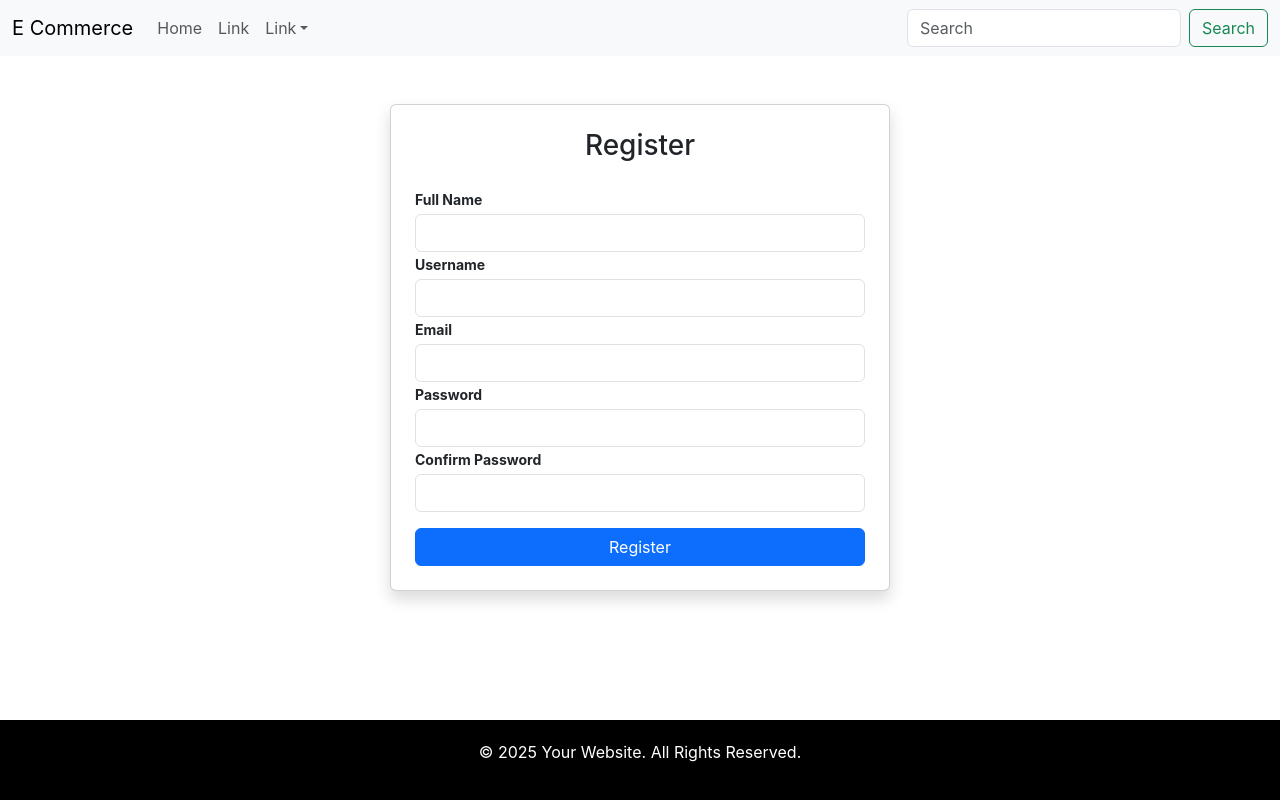
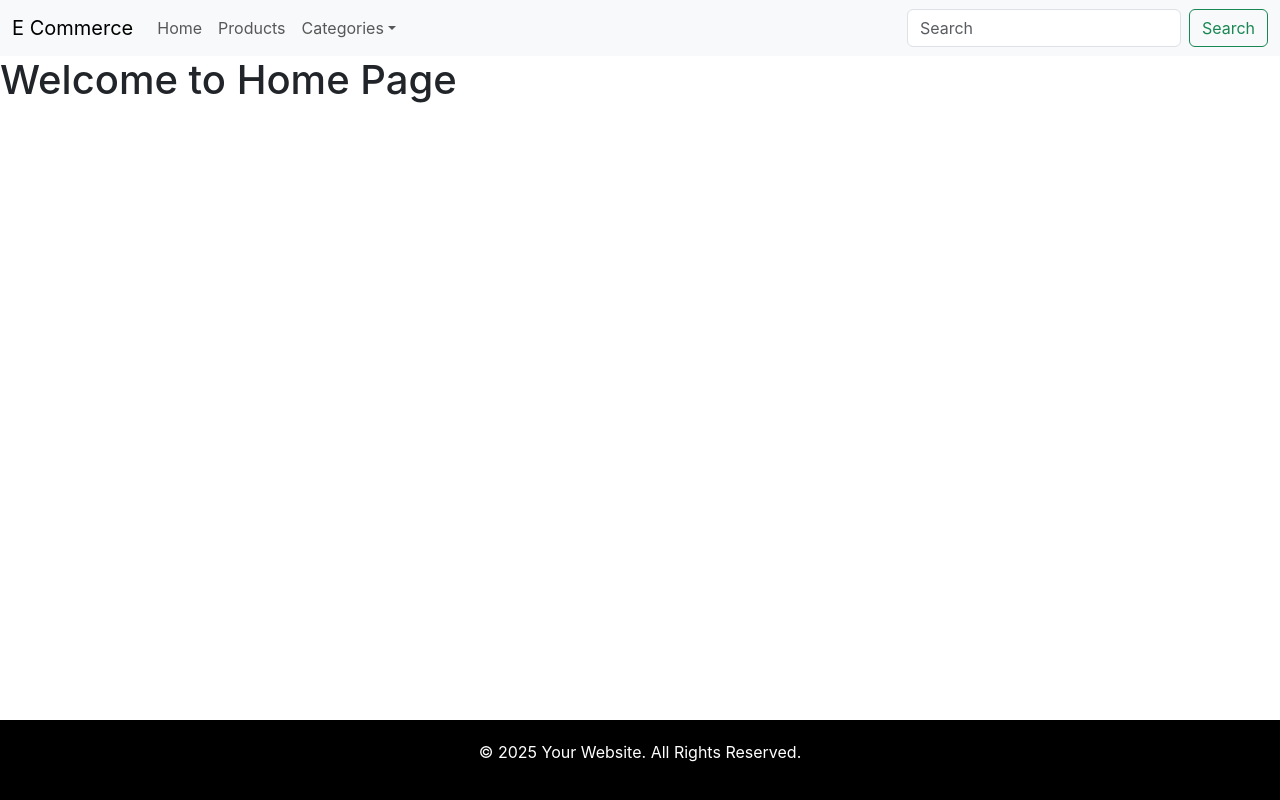
Before and after one commit to mustafajuba98/e-commerce, a React (Create React App) app: page / in a window 1280 px wide. Built offline with nearby package versions, Linux system fonts and the light colour scheme.

Commit message:
RAECT ROUTER DOM , NAV BAR , FOOTER , SOME LINKS

```diff
--- a/src/TestApp.js
+++ b/src/TestApp.js
@@ -1,16 +1,24 @@
-import logo from "./logo.svg";
-import "./App.css";
-import RegisterForm from "./pages/register";
+import { BrowserRouter as Router, Switch, Route } from "react-router-dom";
 import Navbar from "./components/navbar";
+import Home from "./pages/Home";
+import Products from "./pages/Products";
+import Category from "./pages/Category";
+import Offers from "./pages/Offers";
+import NotFound from "./pages/notfound";
 import Footer from "./components/footer";
-
 function TestApp() {
   return (
-    <>
+    <Router>
       <Navbar />
-      <RegisterForm />
-      <Footer />
-    </>
+      <Switch>
+        <Route exact path="/" component={Home} />
+        <Route exact path="/products" component={Products} />
+        <Route exact path="/category/:categoryName" component={Category} />
+        <Route exact path="/offers" component={Offers} />
+        <Route component={NotFound} />
+      </Switch>
+      <Footer></Footer>
+    </Router>
   );
 }
 
--- a/src/components/navbar.js
+++ b/src/components/navbar.js
@@ -4,12 +4,13 @@ import Form from "react-bootstrap/Form";
 import Nav from "react-bootstrap/Nav";
 import Navbar from "react-bootstrap/Navbar";
 import NavDropdown from "react-bootstrap/NavDropdown";
+import { Link } from "react-router-dom";
 
 function NavScrollExample() {
   return (
     <Navbar expand="lg" className="bg-body-tertiary">
       <Container fluid>
-        <Navbar.Brand href="#">E Commerce</Navbar.Brand>
+        <Navbar.Brand as={Link} to="/">E Commerce</Navbar.Brand> {/* ✅ تعديل */}
         <Navbar.Toggle aria-controls="navbarScroll" />
         <Navbar.Collapse id="navbarScroll">
           <Nav
@@ -17,19 +18,17 @@ function NavScrollExample() {
             style={{ maxHeight: "100px" }}
             navbarScroll
           >
-            <Nav.Link href="#action1">Home</Nav.Link>
-            <Nav.Link href="#action2">Link</Nav.Link>
-            <NavDropdown title="Link" id="navbarScrollingDropdown">
-              <NavDropdown.Item href="#action3">Action</NavDropdown.Item>
-              <NavDropdown.Item href="#action4">
-                Another action
-              </NavDropdown.Item>
+            <Nav.Link as={Link} to="/">Home</Nav.Link> {/* ✅ تعديل */}
+            <Nav.Link as={Link} to="/products">Products</Nav.Link> {/* ✅ تعديل */}
+
+            <NavDropdown title="Categories" id="navbarScrollingDropdown">
+              <NavDropdown.Item as={Link} to="/category/electronics">Electronics</NavDropdown.Item> {/* ✅ تعديل */}
+              <NavDropdown.Item as={Link} to="/category/clothing">Clothing</NavDropdown.Item> {/* ✅ تعديل */}
               <NavDropdown.Divider />
-              <NavDropdown.Item href="#action5">
-                Something else here
-              </NavDropdown.Item>
+              <NavDropdown.Item as={Link} to="/offers">Special Offers</NavDropdown.Item> {/* ✅ تعديل */}
             </NavDropdown>
           </Nav>
+
           <Form className="d-flex">
             <Form.Control
               type="search"
--- /dev/null
+++ b/src/pages/Category.js
@@ -0,0 +1,7 @@
+import { useParams } from "react-router-dom";
+
+const Category = () => {
+  const { categoryName } = useParams();
+  return <h1>Category: {categoryName}</h1>;
+};
+export default Category;
--- /dev/null
+++ b/src/pages/Home.js
@@ -0,0 +1,5 @@
+const Home = () => {
+  return <h1>Welcome to Home Page</h1>;
+};
+
+export default Home;
--- /dev/null
+++ b/src/pages/Offers.js
@@ -0,0 +1,4 @@
+const Offers = () => {
+  return <h1>Special Offers</h1>;
+};
+export default Offers;
--- /dev/null
+++ b/src/pages/Products.js
@@ -0,0 +1,4 @@
+const Products = () => {
+    return <h1>Products Page</h1>;
+  };
+  export default Products;
--- /dev/null
+++ b/src/pages/about.js
@@ -0,0 +1,4 @@
+const About = () => {
+  return <h1> About us </h1>;
+};
+export default About;
--- /dev/null
+++ b/src/pages/notfound.js
@@ -0,0 +1,4 @@
+const NotFound = () => {
+  return <h1>Not Found </h1>;
+};
+export default NotFound;
```
